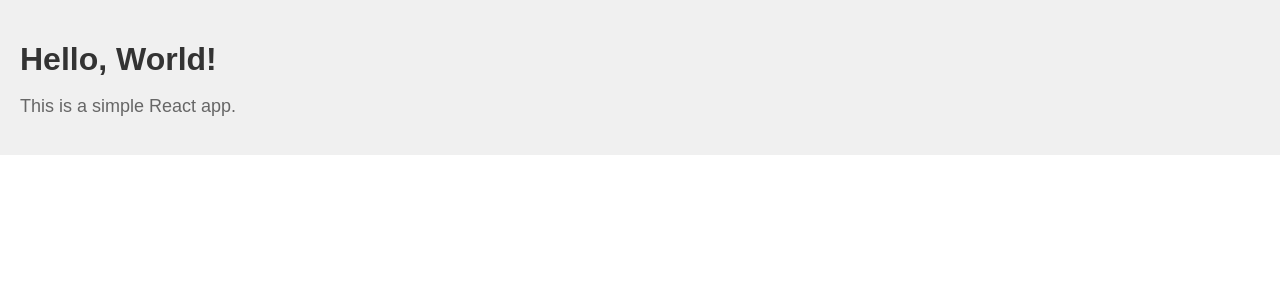
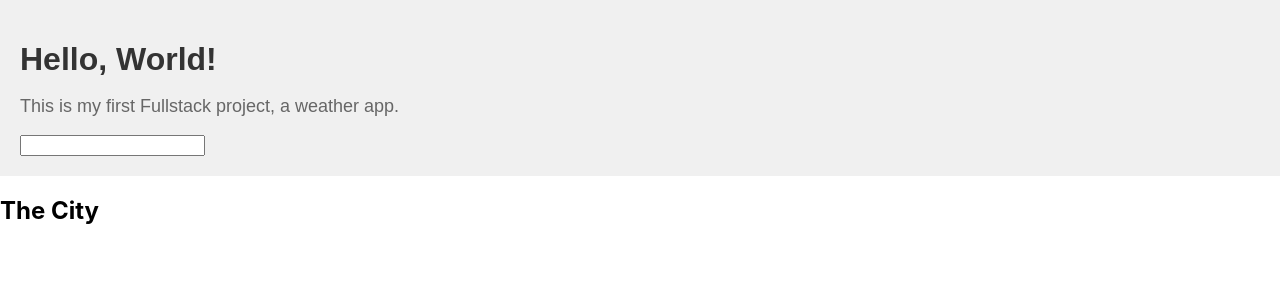
Before and after one commit to LemonRiz/weather-app, a React (Create React App) app: page / in a window 1280 px wide. Shown: the top 300 px of the page. Built offline with nearby package versions, Linux system fonts and the light colour scheme.

Commit message:
basic boilerplate added

```diff
--- a/src/App.js
+++ b/src/App.js
@@ -1,21 +1,20 @@
 import React from "react";
-import ReactDOM from "react-dom";
+import Searchbox from "./components/Searchbox/Searchbox";
 import "./index.css";
+import WeatherCard from "./components/WeatherCard/WeatherCard";
 
 function App() {
   return (
-    <div className="App">
-      <h1>Hello, World!</h1>
-      <p>This is a simple React app.</p>
-    </div>
+    <>
+      <div className="App">
+        <h1>Hello, World!</h1>
+        <p>This is my first Fullstack project, a weather app.</p>
+
+        <Searchbox />
+      </div>
+      <WeatherCard />
+    </>
   );
 }
 
-ReactDOM.render(
-  <React.StrictMode>
-    <App />
-  </React.StrictMode>,
-  document.getElementById("root")
-);
-
 export default App;
--- a/src/components/Searchbox/Searchbox.jsx
+++ b/src/components/Searchbox/Searchbox.jsx
@@ -0,0 +1,16 @@
+import React from "react";
+import "./Searchbox.scss";
+
+const Searchbox = ({ label, searchTerm, handleInput }) => {
+  return (
+    <input
+      type="text"
+      name={label}
+      value={searchTerm}
+      onInput={handleInput}
+      className="nav__searchbox"
+    />
+  );
+};
+
+export default Searchbox;
--- a/src/components/WeatherCard/WeatherCard.jsx
+++ b/src/components/WeatherCard/WeatherCard.jsx
@@ -0,0 +1,12 @@
+import React from "react";
+import "./WeatherCard.scss";
+
+const WeatherCard = ({ city, image, info }) => {
+  return (
+    <div className="weatherCard">
+      <h2 className="weatherCard__title">The City</h2>
+    </div>
+  );
+};
+
+export default WeatherCard;
```
